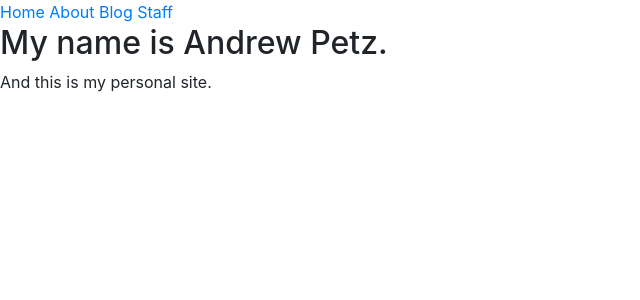
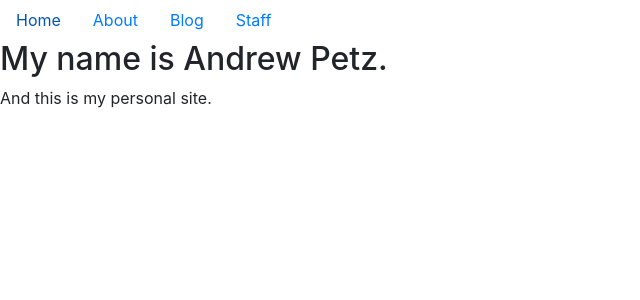
Before and after one commit to AndrewPetz/andrewpetz.github.io, a Jekyll site: the page built from index.html, in a window 1280 px wide. Shown: the top 300 px of the page, without its empty margins (0-640 px from the left). Built offline with Jekyll 4.4.1, drawn with Linux system fonts in a browser that asks for light colours; nearby versions of some CDN libraries.

Commit message:
Added nav classes

```diff
--- a/_includes/navigation.html
+++ b/_includes/navigation.html
@@ -1,5 +1,7 @@
-<nav>
-    {% for item in site.data.navigation %}
-      <a href="{{ item.link }}" {% if page.url == item.link %}class="current"{% endif %}>{{ item.name }}</a>
-    {% endfor %}
-</nav>
+<ul class="nav">
+  {% for item in site.data.navigation %}
+  <li class="nav-item">
+    <a href="{{ item.link }}" {% if page.url==item.link %}class="nav-link active" {% else %} class="nav-link" {% endif %}>{{ item.name }}</a>
+  </li>
+  {% endfor %}
+</ul>
```
